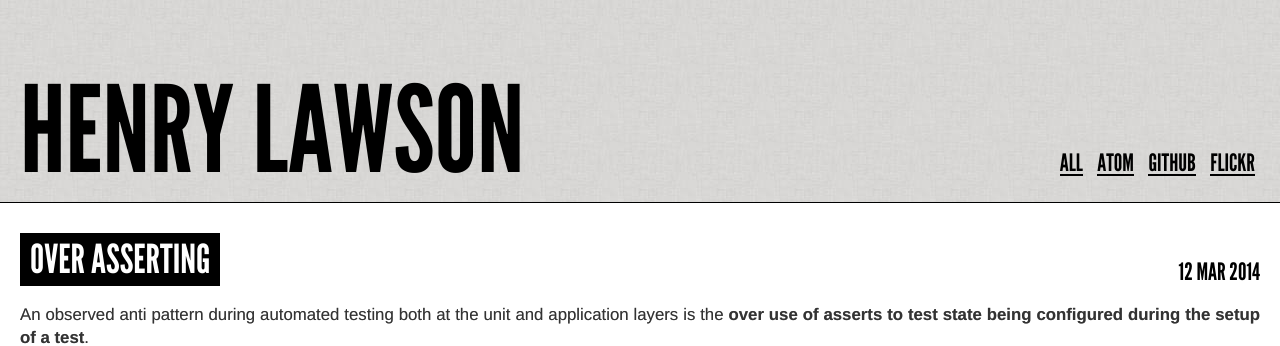
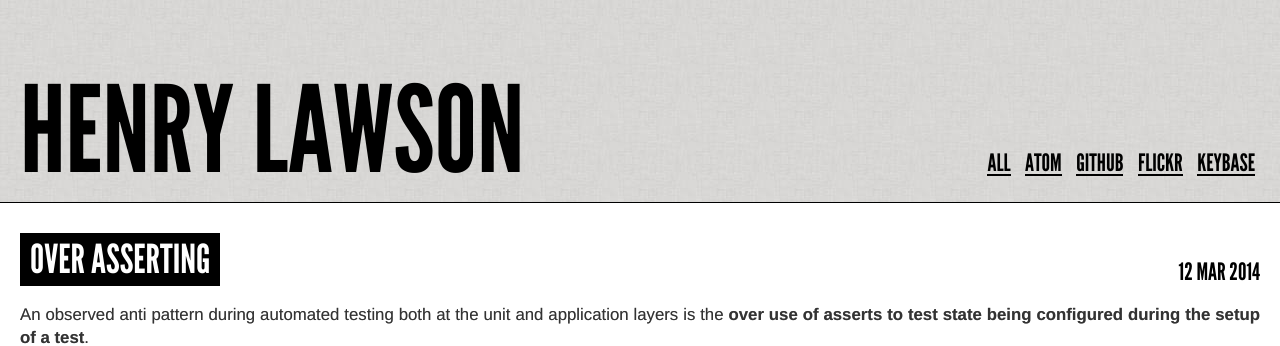
Before and after one commit to henrylawson/henrylawson.net, a Jekyll site: the page built from website/index.html, in a window 1280 px wide. Shown: the top 346 px of the page. Built offline with Jekyll 4.4.1, drawn with Linux system fonts in a browser that asks for light colours; Markdown is read by kramdown in place of the engine named in the settings.

Commit message:
Upgrading ruby, bundle and adding keybase details

```diff
--- a/website/_layouts/default.html
+++ b/website/_layouts/default.html
@@ -23,6 +23,7 @@
                     <li><a href="/feed/atom.xml">Atom</a></li>
                     <li><a href="http://github.com/henrylawson">Github</a></li>
                     <li><a href="http://flickr.com/photos/hen3rz">Flickr</a></li>
+                    <li><a href="http://keybase.io/hlawson">Keybase</a></li>
                   </ul>
                 </div>
               </div>
@@ -35,7 +36,12 @@
                 <h3>Who is Henry Lawson?</h3>
               </div>
               <div class="body">
-                  <p>I'm a developer from <a href="https://maps.google.co.in/maps?hl=en&q=brisbane+australia&ie=UTF8&hq=&hnear=Brisbane+Queensland,+Australia&gl=in&t=m&z=14&vpsrc=0&iwloc=A">Brisbane, Australia</a>. I'm a passionate C#, Java, JavaScript and Ruby programmer. I often struggle to stay on top of all the emerging frameworks and software trends so I try and keep a focus on principles and patterns because as the frameworks fade, the patterns and principles remain. The writtings here are of my own biased, sometimes one sided and a little bit arrogant opinion. I expect to be questioned and scrutinized by you in every way you desire. I currently work at (and love working at) <a href="http://thoughtworks.com">ThoughtWorks</a>. If you would like to pair with me sometime, consider <a href="http://join.thoughtworks.com/">joining</a> or <a href="http://www.thoughtworks.com/services">hiring</a> <a href="http://thoughtworks.com">ThoughtWorks</a>.</p>
+                <p>I'm a developer from
+                  <a href="https://maps.google.co.in/maps?hl=en&q=brisbane+australia&ie=UTF8&hq=&hnear=Brisbane+Queensland,+Australia&gl=in&t=m&z=14&vpsrc=0&iwloc=A">Brisbane, Australia</a>.
+                  I'm a passionate C#, Java, JavaScript and Ruby programmer. I often struggle to stay on top of all the emerging frameworks and software trends so I try and keep a focus on principles and patterns because as the frameworks fade, the patterns and principles remain. The writtings here are of my own biased, sometimes one sided and a little bit arrogant opinion. I expect to be questioned and scrutinized by you in every way you desire. I currently work at (and love working at)
+                  <a href="http://thoughtworks.com">ThoughtWorks</a>.
+                  If you would like to pair with me sometime, consider
+                  <a href="http://join.thoughtworks.com/">joining</a> or <a href="http://www.thoughtworks.com/services">hiring</a> <a href="http://thoughtworks.com">ThoughtWorks</a>.</p>
               </div>
             </div>
           </div>
```
Also changed, not shown: Gemfile.lock, README.md, 1 other file.
